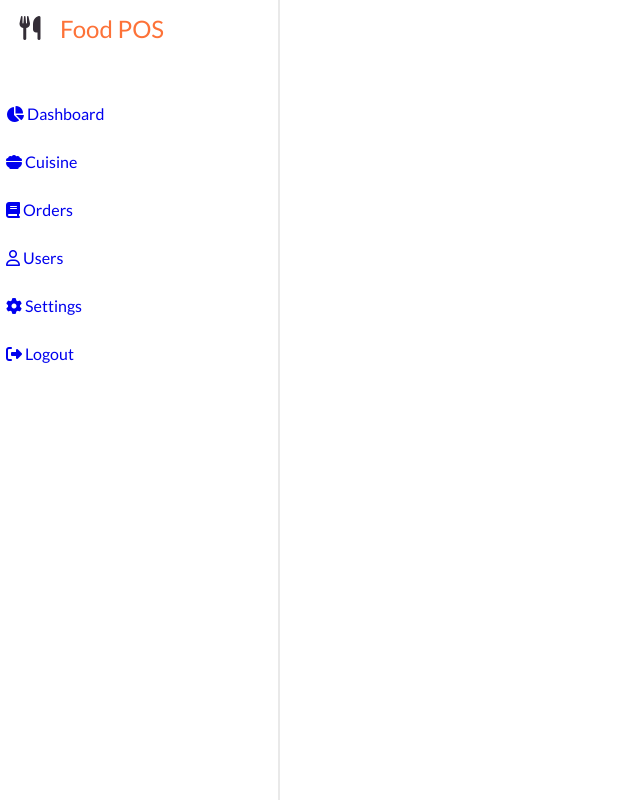
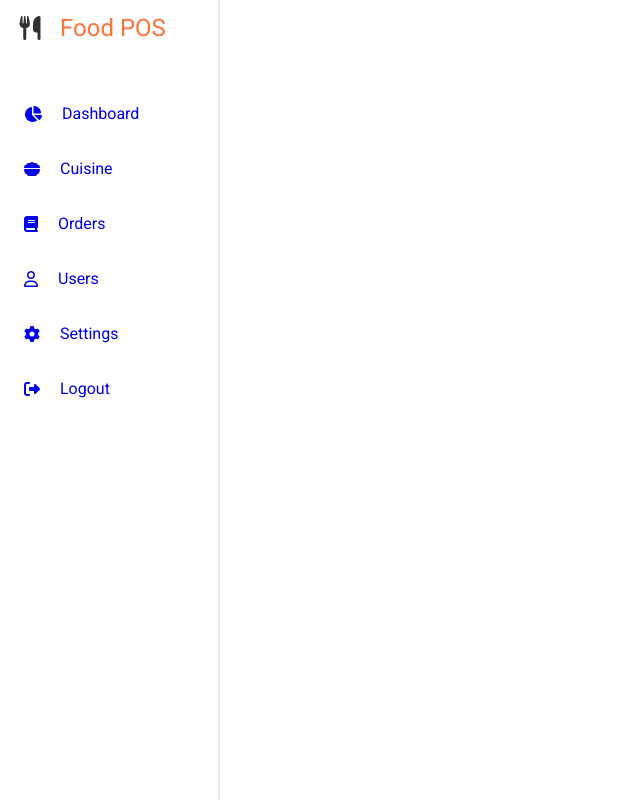
Before and after one commit to rubels11/food-pos, a PHP site: page / in a window 1280 px wide. Shown: the whole page, without its empty margins (0-640 px from the left). Run offline with PHP 8.4, Linux system fonts and the light colour scheme.

Commit message:
CSS Update

```diff
--- a/css/style.css
+++ b/css/style.css
@@ -1,4 +1,5 @@
-@import url('https://fonts.googleapis.com/css2?family=Lato:wght@400;700&family=Poppins:wght@400;500;600;700&display=swap');
+
+  @import url('https://fonts.googleapis.com/css2?family=Roboto:ital,wght@0,300;0,400;0,500;0,700;1,400;1,700&display=swap');
 
 * {
 	margin: 0;
@@ -16,7 +17,7 @@ li {
 
 :root {
 	--poppins: 'Poppins', sans-serif;
-	--lato: 'Lato', sans-serif;
+	--Roboto: 'Roboto', sans-serif;
 
 	--light: #FFF;
 	--blue: #3C91E6;
@@ -52,11 +53,11 @@ body {
 	position: fixed;
 	top: 0;
 	left: 0;
-	width: 280px;
+	width: 220px;
 	height: 100%;
 	background: var(--light);
 	z-index: 2000;
-	font-family: var(--lato);
+	font-family: var(--Roboto);
 	transition: .3s ease;
 	overflow-x: hidden;
 	scrollbar-width: none;
@@ -76,17 +77,45 @@ body {
     display: flex;
     justify-content: center;
     color: var(--dark);
+
 }
 
 #sidebar .side-menu {
     width: 100%;
-    margin-top: 48px;
+    margin-top: 30px;
+
 }
+
 #sidebar .side-menu li {
-    height: 48px;
+    height: 55px;
     background: var(--light) ;
-    margin-left: 6px;
+    margin-left: 0px;
     border-radius: 48px 0 0 48px;
+    padding: 0px;
+}
+#sidebar .side-menu li a:hover{
+
+  background-color: var(--yellow);
+  border: none;
+  color: var(--dark);
+  padding: 5px 5px;
+  text-align: center;
+  text-decoration: none;
+ }
+#sidebar .side-menu li a {
+    height: 100%;
+    width: 100%;
+    display: flex;
+    align-items:center;
+    padding: 4px;
+}
+
+#sidebar .side-menu li i {
+    padding: 20px;
+}
+#sidebar .side-menu .bottom {
+margin-top: 200px;
+
 }
 
 /* SIDEBAR */
```
